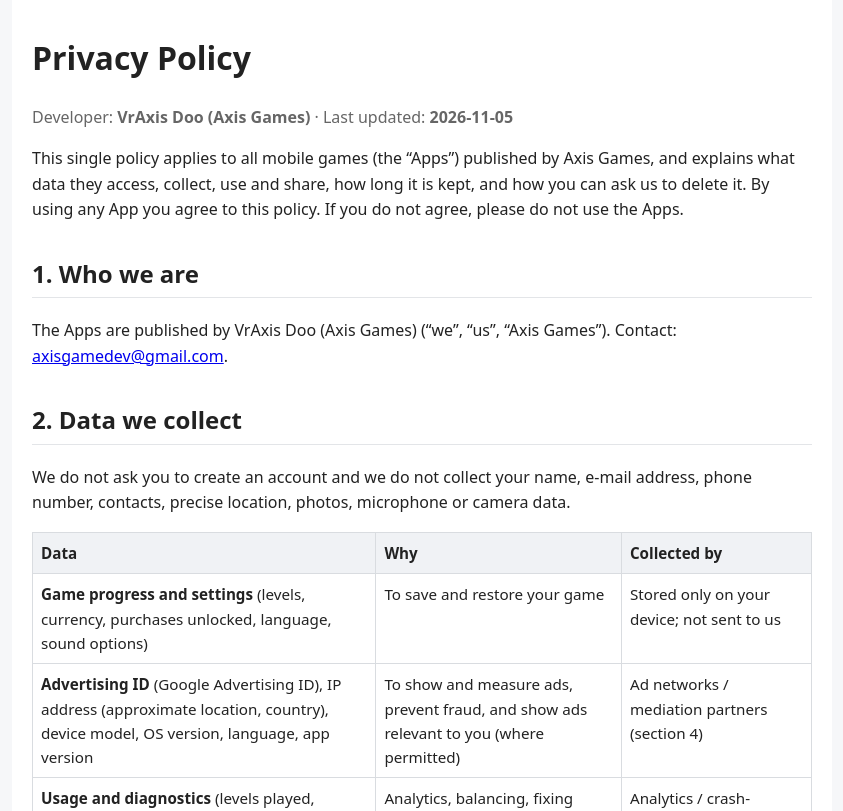
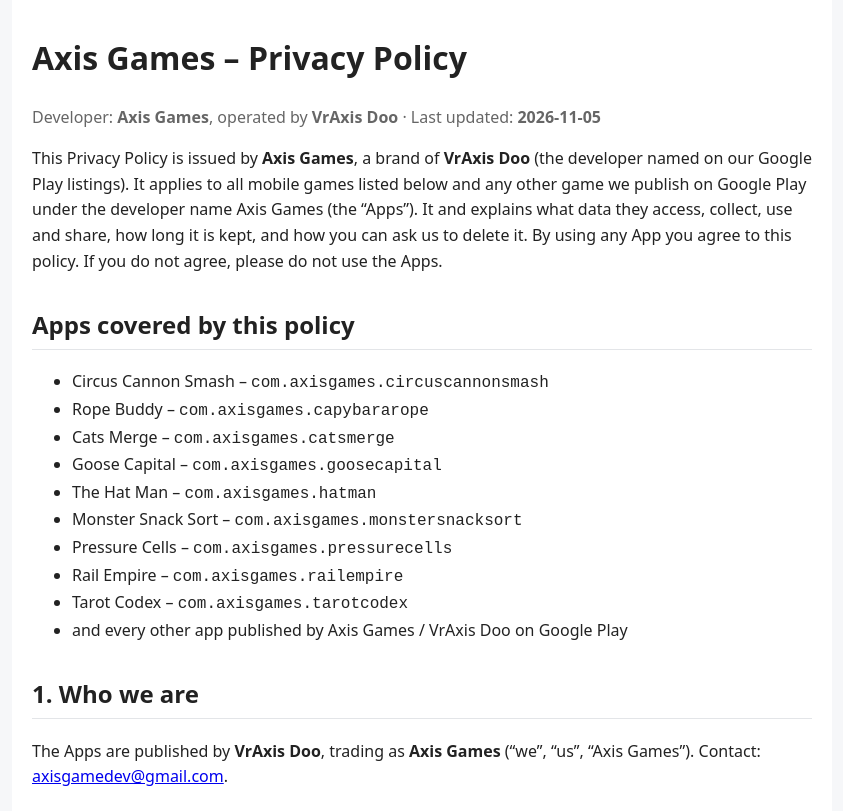
Before and after one commit to sysgod/sysgod.github.io, a plain HTML site: page privacy/index.html in a window 1280 px wide. Shown: the top 811 px of the page, without its empty margins (218-1061 px from the left). Drawn offline with Linux system fonts and the light colour scheme.

Commit message:
Privacy policy: name developer and apps

```diff
--- a/privacy/index.html
+++ b/privacy/index.html
@@ -3,7 +3,7 @@
 <head>
 <meta charset="utf-8">
 <meta name="viewport" content="width=device-width, initial-scale=1">
-<title>Privacy Policy – Axis Games</title>
+<title>Privacy Policy – Axis Games (VrAxis Doo)</title>
 <meta name="robots" content="index,follow">
 <style>
   body{font:16px/1.6 system-ui,-apple-system,Segoe UI,Roboto,sans-serif;color:#222;background:#f6f7f9;margin:0}
@@ -19,13 +19,27 @@
 <body>
 <main>
 
-<h1>Privacy Policy</h1>
-<p class="meta">Developer: <strong>VrAxis Doo (Axis Games)</strong> · Last updated: <strong>2026-11-05</strong></p>
+<h1>Axis Games – Privacy Policy</h1>
+<p class="meta">Developer: <strong>Axis Games</strong>, operated by <strong>VrAxis Doo</strong> · Last updated: <strong>2026-11-05</strong></p>
 
-<p>This single policy applies to all mobile games (the “Apps”) published by Axis Games, and explains what data they access, collect, use and share, how long it is kept, and how you can ask us to delete it. By using any App you agree to this policy. If you do not agree, please do not use the Apps.</p>
+<p>This Privacy Policy is issued by <strong>Axis Games</strong>, a brand of <strong>VrAxis Doo</strong> (the developer named on our Google Play listings). It applies to all mobile games listed below and any other game we publish on Google Play under the developer name Axis Games (the “Apps”). It and explains what data they access, collect, use and share, how long it is kept, and how you can ask us to delete it. By using any App you agree to this policy. If you do not agree, please do not use the Apps.</p>
+
+<h2>Apps covered by this policy</h2>
+<ul>
+  <li>Circus Cannon Smash – <code>com.axisgames.circuscannonsmash</code></li>
+  <li>Rope Buddy – <code>com.axisgames.capybararope</code></li>
+  <li>Cats Merge – <code>com.axisgames.catsmerge</code></li>
+  <li>Goose Capital – <code>com.axisgames.goosecapital</code></li>
+  <li>The Hat Man – <code>com.axisgames.hatman</code></li>
+  <li>Monster Snack Sort – <code>com.axisgames.monstersnacksort</code></li>
+  <li>Pressure Cells – <code>com.axisgames.pressurecells</code></li>
+  <li>Rail Empire – <code>com.axisgames.railempire</code></li>
+  <li>Tarot Codex – <code>com.axisgames.tarotcodex</code></li>
+  <li>and every other app published by Axis Games / VrAxis Doo on Google Play</li>
+</ul>
 
 <h2>1. Who we are</h2>
-<p>The Apps are published by VrAxis Doo (Axis Games) (“we”, “us”, “Axis Games”). Contact: <a href="mailto:axisgamedev@gmail.com">axisgamedev@gmail.com</a>.</p>
+<p>The Apps are published by <strong>VrAxis Doo</strong>, trading as <strong>Axis Games</strong> (“we”, “us”, “Axis Games”). Contact: <a href="mailto:axisgamedev@gmail.com">axisgamedev@gmail.com</a>.</p>
 
 <h2>2. Data we collect</h2>
 <p>We do not ask you to create an account and we do not collect your name, e-mail address, phone number, contacts, precise location, photos, microphone or camera data.</p>
@@ -91,7 +105,7 @@
 <p>We may update this policy. The “Last updated” date above shows the current version; material changes will be announced in the Apps or on this page.</p>
 
 <h2>12. Contact</h2>
-<p>VrAxis Doo (Axis Games) · <a href="mailto:axisgamedev@gmail.com">axisgamedev@gmail.com</a></p>
+<p>Axis Games · VrAxis Doo · <a href="mailto:axisgamedev@gmail.com">axisgamedev@gmail.com</a></p>
 
 </main>
 </body>
```
